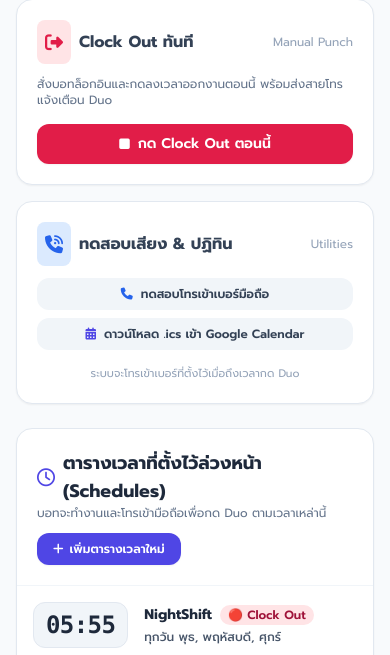
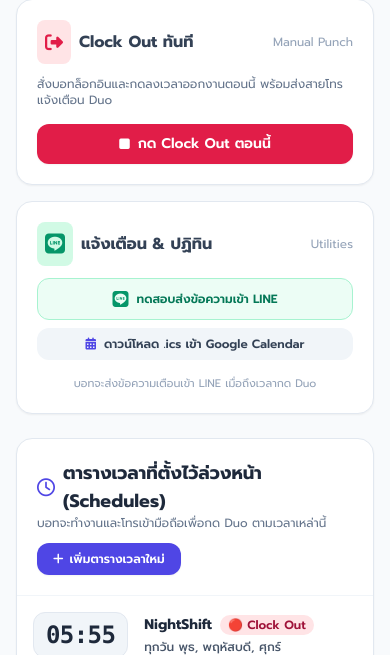
Before and after one commit to TonySPNN/paylocity-auto-clock, a FastAPI app: page / in a window 390 px wide. Shown: the part 308-963 px from the top of the page. Run offline with FastAPI, Linux system fonts and the light colour scheme; data comes from the database, SQL or seed files in the repository; some libraries are stand-ins or nearby versions.

Commit message:
Prioritize LINE notification: real-time step-by-step alerts, disable phone calls by default, add test-line button

```diff
--- a/app.py
+++ b/app.py
@@ -13,6 +13,7 @@ import database
 import scheduler
 import paylocity_bot
 import voice_caller
+import line_service
 import calendar_export
 
 # Lifespan
@@ -138,6 +139,12 @@ async def api_test_call():
     result = voice_caller.make_voice_call(action_text="เข้างาน (ทดสอบระบบ)")
     return result
 
+# API Routes: Test LINE Message
+@app.post("/api/test-line")
+async def api_test_line():
+    result = line_service.send_line_message("🔔 ทดสอบการแจ้งเตือนจาก Paylocity Auto Clock! ระบบเชื่อมต่อ LINE สำเร็จเรียบร้อยครับ 🎉")
+    return result
+
 # API Routes: Export Google Calendar .ics
 @app.get("/api/calendar/export")
 async def api_export_calendar():
--- a/database.py
+++ b/database.py
@@ -56,7 +56,7 @@ def init_db():
             "username": "",
             "password": "",
             "phone_number": "",              # e.g. +66812345678
-            "voice_call_enabled": "1",
+            "voice_call_enabled": "0",
             "twilio_account_sid": "",
             "twilio_auth_token": "",
             "twilio_from_number": "",        # e.g. +1...
--- a/templates/index.html
+++ b/templates/index.html
@@ -73,19 +73,19 @@
         </button>
       </div>
 
-      <!-- Test Call & Calendar -->
+      <!-- Test LINE & Calendar -->
       <div class="bg-white rounded-2xl p-5 border border-slate-200 shadow-sm flex flex-col justify-between hover:shadow-md transition">
         <div class="flex items-center justify-between mb-3">
           <div class="flex items-center space-x-2">
-            <span class="p-2 bg-blue-100 text-blue-600 rounded-lg"><i class="fa-solid fa-phone-volume text-lg"></i></span>
-            <span class="font-bold text-slate-700">ทดสอบเสียง & ปฏิทิน</span>
+            <span class="p-2 bg-emerald-100 text-emerald-600 rounded-lg"><i class="fa-brands fa-line text-xl"></i></span>
+            <span class="font-bold text-slate-700">แจ้งเตือน & ปฏิทิน</span>
           </div>
           <span class="text-xs text-slate-400">Utilities</span>
         </div>
         <div class="space-y-2 mb-4">
-          <button onclick="testPhoneCall()" class="w-full py-2 bg-slate-100 hover:bg-slate-200 text-slate-700 rounded-xl text-xs font-semibold flex items-center justify-center space-x-2 transition">
-            <i class="fa-solid fa-phone text-blue-600"></i>
-            <span>ทดสอบโทรเข้าเบอร์มือถือ</span>
+          <button onclick="testLineMessage()" class="w-full py-2 bg-emerald-50 hover:bg-emerald-100 text-emerald-700 rounded-xl text-xs font-semibold flex items-center justify-center space-x-2 transition border border-emerald-200">
+            <i class="fa-brands fa-line text-base text-emerald-600"></i>
+            <span>ทดสอบส่งข้อความเข้า LINE</span>
           </button>
           <a href="/api/calendar/export" download="paylocity_schedule.ics" class="w-full py-2 bg-slate-100 hover:bg-slate-200 text-slate-700 rounded-xl text-xs font-semibold flex items-center justify-center space-x-2 transition">
             <i class="fa-solid fa-calendar-days text-indigo-600"></i>
@@ -93,7 +93,7 @@
           </a>
         </div>
         <div class="text-[11px] text-slate-400 text-center">
-          ระบบจะโทรเข้าเบอร์ที่ตั้งไว้เมื่อถึงเวลากด Duo
+          บอทจะส่งข้อความเตือนเข้า LINE เมื่อถึงเวลากด Duo
         </div>
       </div>
     </div>
@@ -270,20 +270,49 @@
           </div>
         </div>
 
-        <!-- Twilio Phone Call Section -->
-        <div class="border border-slate-200 rounded-xl p-4 bg-slate-50/50 space-y-3">
+        <!-- LINE Messaging API Section (ระบบแจ้งเตือนหลัก) -->
+        <div class="border border-emerald-200 rounded-xl p-4 bg-emerald-50/40 space-y-3">
           <div class="flex items-center justify-between">
-            <h4 class="text-xs font-bold uppercase text-slate-500 tracking-wider flex items-center space-x-1.5">
-              <i class="fa-solid fa-phone text-blue-600"></i>
-              <span>โทรเข้ามือถือเมื่อถึงเวลากด Duo (Twilio)</span>
+            <h4 class="text-xs font-bold uppercase text-emerald-800 tracking-wider flex items-center space-x-1.5">
+              <i class="fa-brands fa-line text-emerald-600 text-lg"></i>
+              <span>ระบบแจ้งเตือนผ่าน LINE (แนะนำ)</span>
             </h4>
+            <label class="relative inline-flex items-center cursor-pointer">
+              <input type="checkbox" id="set-line_enabled" checked class="sr-only peer">
+              <div class="w-9 h-5 bg-slate-200 peer-focus:outline-none rounded-full peer peer-checked:after:translate-x-full peer-checked:after:border-white after:content-[''] after:absolute after:top-[2px] after:left-[2px] after:bg-white after:border-slate-300 after:border after:rounded-full after:h-4 after:w-4 after:transition-all peer-checked:bg-emerald-600"></div>
+            </label>
+          </div>
+          <div>
+            <label class="block text-xs font-semibold text-slate-700 mb-1">LINE Channel Access Token</label>
+            <input type="password" id="set-line_channel_access_token" placeholder="วาง Channel Access Token จาก LINE Developers" class="w-full px-3 py-2 border border-slate-200 rounded-lg text-xs font-mono">
+          </div>
+          <div>
+            <label class="block text-xs font-semibold text-slate-700 mb-1">LINE User ID (ของคุณ)</label>
+            <input type="text" id="set-line_user_id" placeholder="Uxxxxxxxx... จากแท็บ Basic Settings" class="w-full px-3 py-2 border border-slate-200 rounded-lg text-xs font-mono">
+            <p class="text-[11px] text-slate-500 mt-1">บอทจะส่งข้อความบอกทุกสเต็ป: กำลังล็อกอิน ➡️ เตือนให้กด Duo ➡️ ยืนยันผลพร้อมรูปถ่าย</p>
+          </div>
+        </div>
+
+        <!-- Twilio Phone Call Section (ตัวเลือกเสริม ซ่อนไว้) -->
+        <div class="border border-slate-200 rounded-xl p-4 bg-slate-50/50">
+          <details class="text-xs">
+            <summary class="cursor-pointer font-semibold text-slate-600 hover:text-indigo-600 flex items-center justify-between">
+              <span class="flex items-center space-x-1.5">
+                <i class="fa-solid fa-phone text-blue-500"></i>
+                <span>ตัวเลือกเสริม: ระบบโทรเข้าเบอร์มือถือ (Twilio Voice)</span>
+              </span>
+              <span class="text-[10px] text-slate-400">ปิดไว้เป็นค่าเริ่มต้น (ไม่จำเป็น)</span>
+            </summary>
+            <div class="mt-3 space-y-3 pt-2 border-t border-slate-200">
+              <div class="flex items-center justify-between">
+                <span class="text-xs text-slate-600">เปิดใช้งานระบบโทรเข้ามือถือ</span>
                 <label class="relative inline-flex items-center cursor-pointer">
                   <input type="checkbox" id="set-voice_call_enabled" class="sr-only peer">
                   <div class="w-9 h-5 bg-slate-200 peer-focus:outline-none rounded-full peer peer-checked:after:translate-x-full peer-checked:after:border-white after:content-[''] after:absolute after:top-[2px] after:left-[2px] after:bg-white after:border-slate-300 after:border after:rounded-full after:h-4 after:w-4 after:transition-all peer-checked:bg-blue-600"></div>
                 </label>
               </div>
               <div>
-            <label class="block text-xs font-semibold text-slate-700 mb-1">เบอร์โทรศัพท์ของคุณ (ต้องใส่รหัสประเทศ +66)</label>
+                <label class="block text-xs font-semibold text-slate-700 mb-1">เบอร์โทรศัพท์ของคุณ (+66...)</label>
                 <input type="text" id="set-phone_number" placeholder="+66812345678" class="w-full px-3 py-1.5 border border-slate-200 rounded-lg text-xs">
               </div>
               <div class="grid grid-cols-2 gap-2">
@@ -301,27 +330,7 @@
                 <input type="text" id="set-twilio_from_number" placeholder="+1234567890" class="w-full px-3 py-1.5 border border-slate-200 rounded-lg text-xs font-mono">
               </div>
             </div>
-
-        <!-- LINE Messaging API Section -->
-        <div class="border border-slate-200 rounded-xl p-4 bg-slate-50/50 space-y-3">
-          <div class="flex items-center justify-between">
-            <h4 class="text-xs font-bold uppercase text-slate-500 tracking-wider flex items-center space-x-1.5">
-              <i class="fa-brands fa-line text-emerald-600 text-base"></i>
-              <span>แจ้งเตือนผ่าน LINE Official Account</span>
-            </h4>
-            <label class="relative inline-flex items-center cursor-pointer">
-              <input type="checkbox" id="set-line_enabled" class="sr-only peer">
-              <div class="w-9 h-5 bg-slate-200 peer-focus:outline-none rounded-full peer peer-checked:after:translate-x-full peer-checked:after:border-white after:content-[''] after:absolute after:top-[2px] after:left-[2px] after:bg-white after:border-slate-300 after:border after:rounded-full after:h-4 after:w-4 after:transition-all peer-checked:bg-emerald-600"></div>
-            </label>
-          </div>
-          <div>
-            <label class="block text-xs font-semibold text-slate-700 mb-1">LINE Channel Access Token</label>
-            <input type="password" id="set-line_channel_access_token" class="w-full px-3 py-1.5 border border-slate-200 rounded-lg text-xs font-mono">
-          </div>
-          <div>
-            <label class="block text-xs font-semibold text-slate-700 mb-1">LINE User ID (ของคุณ)</label>
-            <input type="text" id="set-line_user_id" placeholder="Uxxxxxxxx..." class="w-full px-3 py-1.5 border border-slate-200 rounded-lg text-xs font-mono">
-          </div>
+          </details>
         </div>
 
         <div class="pt-2 flex space-x-2">
@@ -481,6 +490,16 @@
         const res = await fetch('/api/test-call', { method: 'POST' });
         const data = await res.json();
         alert(data.message);
+      } catch (e) {
+        alert('เกิดข้อผิดพลาด: ' + e.message);
+      }
+    }
+
+    async function testLineMessage() {
+      try {
+        const res = await fetch('/api/test-line', { method: 'POST' });
+        const data = await res.json();
+        alert(data.message || 'ส่งข้อความทดสอบเข้า LINE เรียบร้อยแล้ว');
       } catch (e) {
         alert('เกิดข้อผิดพลาด: ' + e.message);
       }
```
Also changed, not shown: paylocity_bot.py (+15 -7 lines). Lines whose indentation alone changed are shown as unchanged.
